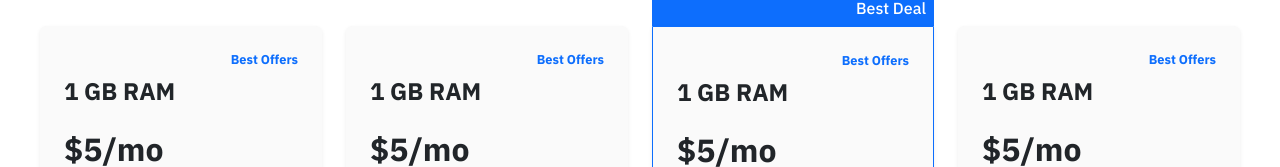
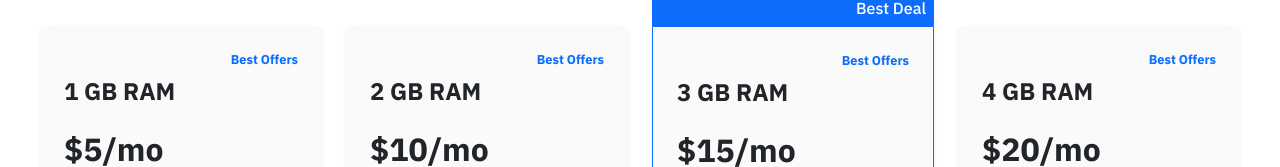
Before and after one commit to madhursharma026/liquidweb-clone, a Next.js app: page /vpshosting in a window 1280 px wide. Shown: the part 735-902 px from the top of the page. Built offline with nearby package versions, Linux system fonts and the light colour scheme.

Commit message:
Upload New Changes!

```diff
--- a/components/VpsHosting/Section2.js
+++ b/components/VpsHosting/Section2.js
@@ -15,24 +15,24 @@ export default function Section2() {
     },
     {
       offers: 'Best Offers',
-      cardTitle: '1 GB RAM',
+      cardTitle: '2 GB RAM',
       cardDescription: 'Best web hosting for flexibility and affordability',
-      price: '5',
+      price: '10',
       buttonText: 'VPS',
     },
     {
       bestDeal: true,
       offers: 'Best Offers',
-      cardTitle: '1 GB RAM',
+      cardTitle: '3 GB RAM',
       cardDescription: 'Best web hosting for flexibility and affordability',
-      price: '5',
+      price: '15',
       buttonText: 'VPS',
     },
     {
       offers: 'Best Offers',
-      cardTitle: '1 GB RAM',
+      cardTitle: '4 GB RAM',
       cardDescription: 'Best web hosting for flexibility and affordability',
-      price: '5',
+      price: '20',
       buttonText: 'VPS',
     },
   ]
--- a/components/WordpressHosting/Section2.js
+++ b/components/WordpressHosting/Section2.js
@@ -13,7 +13,7 @@ const pricingPlans = [
     buttonText: 'VPS',
   },
   {
-    offers: '75% off 3 mos',
+    offers: '80% off 3 mos',
     cardTitle: 'Managed WordPress',
     cardDescription:
       'Simplify site management and free up time without sacrificing compatibility',
@@ -21,7 +21,7 @@ const pricingPlans = [
     buttonText: 'VPS',
   },
   {
-    offers: '75% off 3 mos',
+    offers: '85% off 3 mos',
     cardTitle: 'Managed WordPress',
     cardDescription:
       'Simplify site management and free up time without sacrificing compatibility',
--- a/components/WordpressHosting/components/pricing.js
+++ b/components/WordpressHosting/components/pricing.js
@@ -23,7 +23,7 @@ const Pricing = ({ offers, cardTitle, cardDescription, price, bestDeal }) => {
         <h4 className="fw-semibold">{cardTitle}</h4>
         <p className="text-muted">{cardDescription}</p>
         <h2 className="fw-semibold mt-3">
-          <span className="fw-bold">{price}</span>/mo
+          <span className="fw-bold">{price}</span>
         </h2>
         <p className="text-muted" style={{ fontSize: '0.85rem' }}>
           Our best deal on VPS.
```
